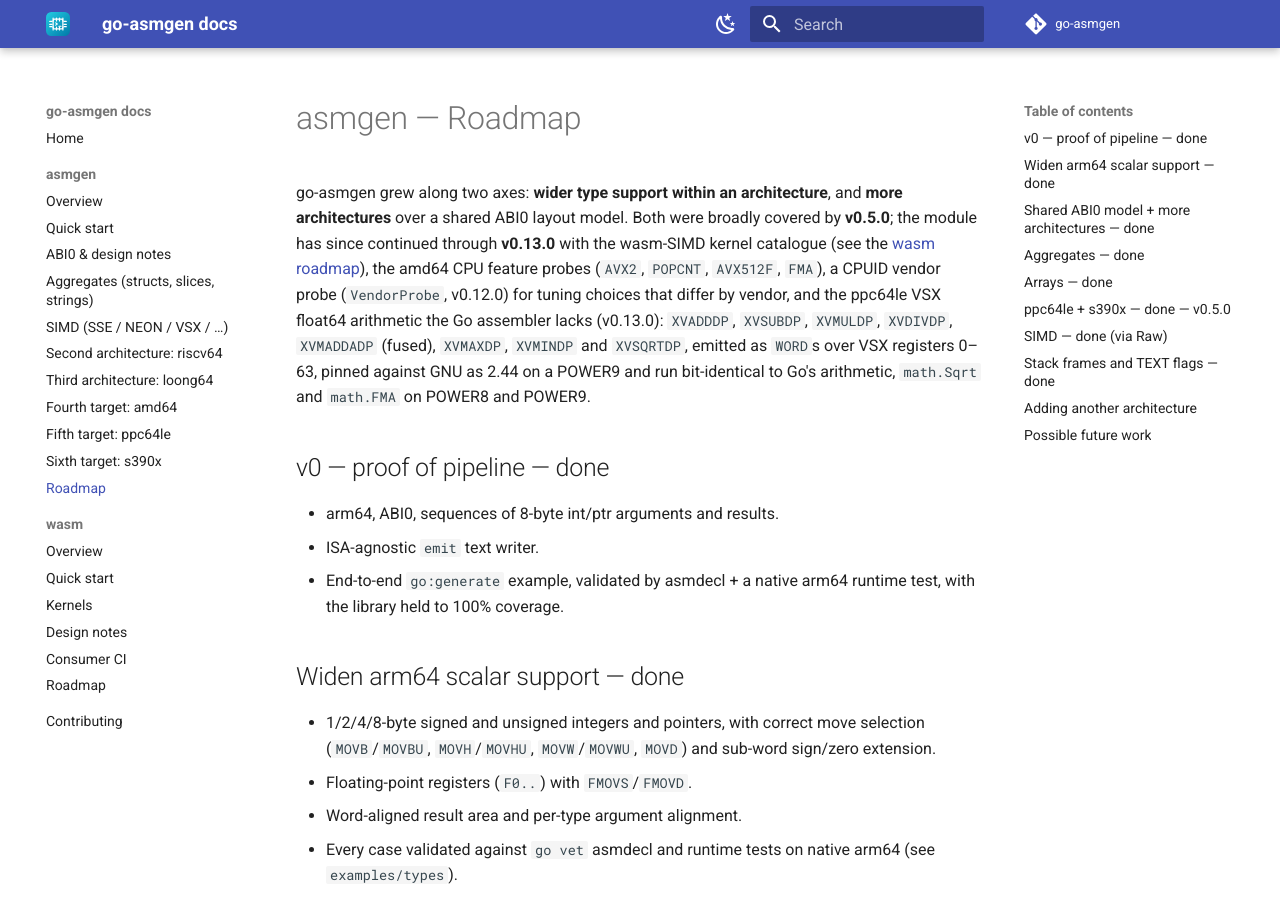
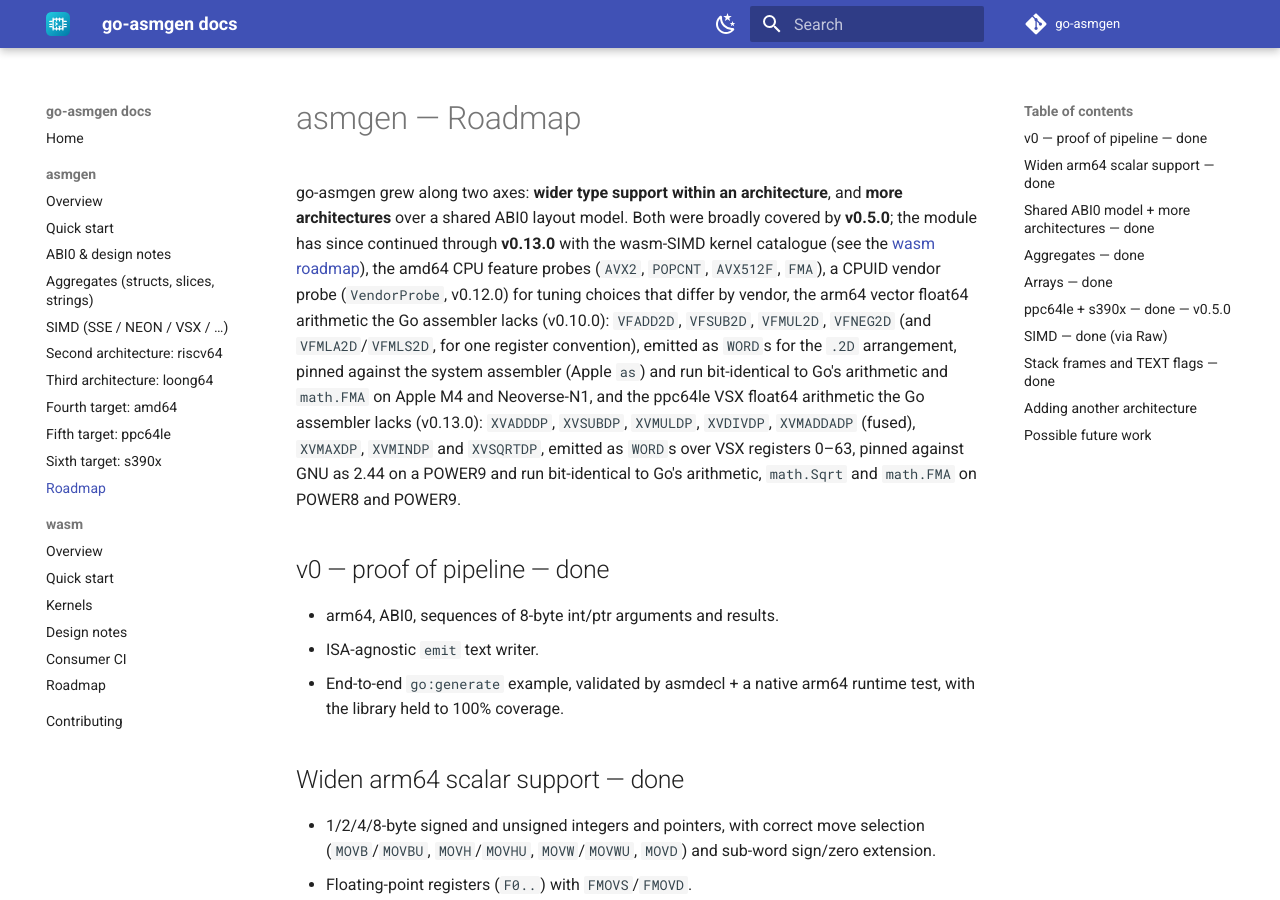
Before and after one commit to go-asmgen/docs, an MkDocs documentation site: the page built from docs/asmgen/roadmap.md, in a window 1280 px wide and 900 px high. Built offline with MkDocs 1.6.1 and Material for MkDocs 9.7.7, drawn with Linux system fonts in a browser that asks for light colours; the version menu is left out.

Commit message:
docs: state the WORD-encoded exceptions to "cmd/asm encodes" (#15)
Since v0.10.0 (arm64 vector float64: VFADD2D, VFSUB2D, VFMUL2D, VFNEG2D,
VFMLA2D, VFMLS2D) and v0.13.0 (ppc64le VSX float64: XVADDDP ... XVSQRTDP),
go-asmgen encodes the instructions cmd/asm lacks as WORDs, pinned against
the system assembler (Apple as for arm64, GNU as 2.44 for ppc64) and run
bit-identical on hardware. Say so where the "delegate encoding to cmd/asm"
principle is stated, so it is no longer an unqualified claim.

Co-authored-by: Claude Opus 5.5 <noreply@anthropic.com>

```diff
--- a/docs/asmgen/roadmap.md
+++ b/docs/asmgen/roadmap.md
@@ -5,10 +5,14 @@ and **more architectures** over a shared ABI0 layout model. Both were broadly
 covered by **v0.5.0**; the module has since continued through **v0.13.0** with
 the wasm-SIMD kernel catalogue (see the [wasm roadmap](../wasm/roadmap.md)), the
 amd64 CPU feature probes (`AVX2`, `POPCNT`, `AVX512F`, `FMA`), a CPUID vendor
-probe (`VendorProbe`, v0.12.0) for tuning choices that differ by vendor, and the
-ppc64le VSX float64 arithmetic the Go assembler lacks (v0.13.0): `XVADDDP`,
-`XVSUBDP`, `XVMULDP`, `XVDIVDP`, `XVMADDADP` (fused), `XVMAXDP`, `XVMINDP` and
-`XVSQRTDP`, emitted as `WORD`s over VSX registers 0–63, pinned against GNU as
+probe (`VendorProbe`, v0.12.0) for tuning choices that differ by vendor, the
+arm64 vector float64 arithmetic the Go assembler lacks (v0.10.0): `VFADD2D`,
+`VFSUB2D`, `VFMUL2D`, `VFNEG2D` (and `VFMLA2D`/`VFMLS2D`, for one register
+convention), emitted as `WORD`s for the `.2D` arrangement, pinned against the
+system assembler (Apple `as`) and run bit-identical to Go's arithmetic and
+`math.FMA` on Apple M4 and Neoverse-N1, and the ppc64le VSX float64 arithmetic
+the Go assembler lacks (v0.13.0): `XVADDDP`, `XVSUBDP`, `XVMULDP`, `XVDIVDP`,
+`XVMADDADP` (fused), `XVMAXDP`, `XVMINDP` and `XVSQRTDP`, emitted as `WORD`s over VSX registers 0–63, pinned against GNU as
 2.44 on a POWER9 and run bit-identical to Go's arithmetic, `math.Sqrt` and
 `math.FMA` on POWER8 and POWER9.
 
--- a/mkdocs.yml
+++ b/mkdocs.yml
@@ -1,5 +1,5 @@
 site_name: go-asmgen docs
-site_description: Ergonomic generation of Go-compatible Plan 9 assembly for every 64-bit Go target (amd64, arm64, riscv64, loong64, ppc64le, s390x), delegating encoding to cmd/asm.
+site_description: Ergonomic generation of Go-compatible Plan 9 assembly for every 64-bit Go target (amd64, arm64, riscv64, loong64, ppc64le, s390x), delegating encoding to cmd/asm except where it lacks an instruction.
 site_url: https://go-asmgen.github.io/docs/
 repo_url: https://github.com/go-asmgen
 repo_name: go-asmgen
```
Also changed, not shown: docs/asmgen/index.md (+5 -1 lines), docs/contributing.md (+2 -1 lines), docs/index.md (+5 -0 lines).
